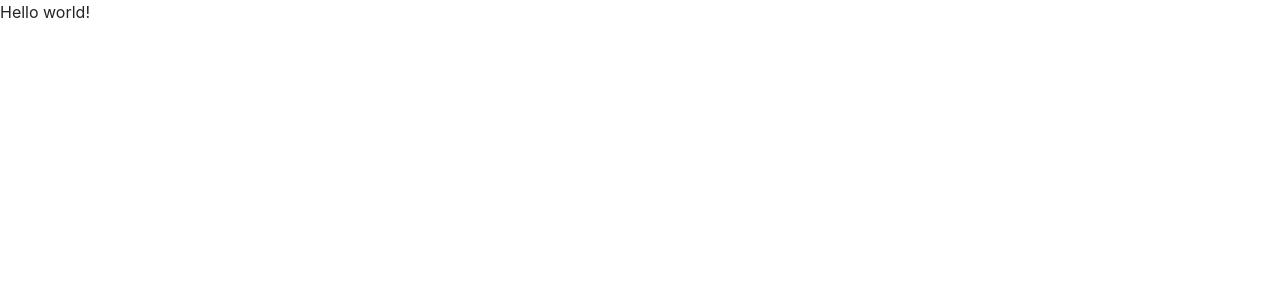
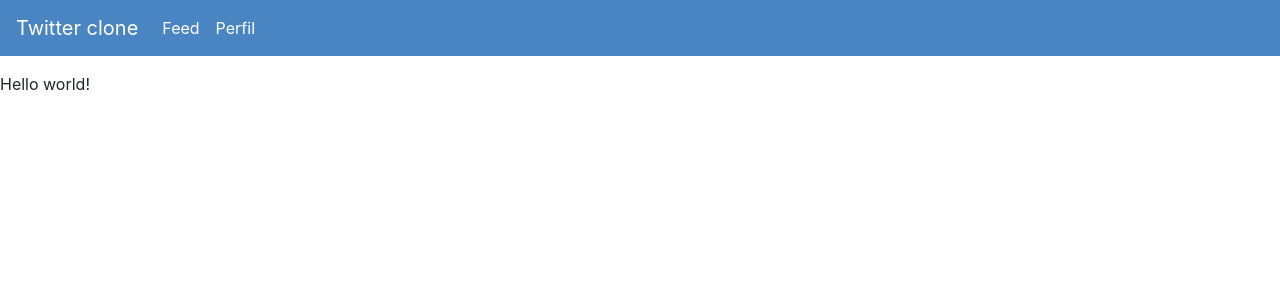
Before and after one commit to davifelix5/twitter-like-app, a React (Create React App) app in the folder templates/frontend/: page / in a window 1280 px wide. Shown: the top 300 px of the page. Built offline with nearby package versions, Linux system fonts and the light colour scheme; the HTML template or start-up script is replaced by a standard one.

Commit message:
Added correct links in the navbar

```diff
--- a/templates/frontend/src/components/Navbar/index.js
+++ b/templates/frontend/src/components/Navbar/index.js
@@ -1,9 +1,11 @@
 import React from 'react'
+
+import { Link } from 'react-router-dom'
 
 export default function Navbar() {
 	return (
 		<nav className="navbar navbar-expand-lg navbar-dark mb-3" style={{ backgroundColor: '#4985c2' }}>
-			<a className="navbar-brand" href="#">Twitter clone</a>
+			<Link to='/' className="navbar-brand" href="#">Twitter clone</Link>
 			<button className="navbar-toggler" type="button" data-toggle="collapse" data-target="#navbarSupportedContent" aria-controls="navbarSupportedContent" aria-expanded="false" aria-label="Toggle navigation">
 				<span className="navbar-toggler-icon"></span>
 			</button>
@@ -11,10 +13,10 @@ export default function Navbar() {
 			<div className="collapse navbar-collapse" id="navbarSupportedContent">
 				<ul className="navbar-nav mr-auto">
 					<li className="nav-item active">
-						<a className="nav-link" href="#">Home</a>
+						<Link to='/feed' className="nav-link" href="#">Feed</Link>
 					</li>
 					<li className="nav-item">
-						<a className="nav-link active" href="#">Perfil</a>
+						<Link to='/profile' className="nav-link active" href="#">Perfil</Link>
 					</li>
 				</ul>
 				{/*
--- a/templates/frontend/src/components/Tweet/index.js
+++ b/templates/frontend/src/components/Tweet/index.js
@@ -16,8 +16,9 @@ export default function ({ tweet, tweets, setTweets, noParent }) {
 			.then(wasLiked => {
 				const newLikes = wasLiked ? tweet.likes + 1 : tweet.likes - 1
 				const newTweets = tweets.map(pub => {
-					if (pub.id === tweet.id) return { ...pub, likes: newLikes }
-					else if (pub.parent && pub.parent.id === tweet.id) {
+					if (pub.id === tweet.id) {
+						return { ...pub, likes: newLikes }
+					} else if (pub.parent && pub.parent.id === tweet.id) {
 						return { ...pub, parent: { ...pub.parent, likes: newLikes } }
 					}
 					return pub
--- a/templates/frontend/src/pages/Home/index.js
+++ b/templates/frontend/src/pages/Home/index.js
@@ -1,7 +1,12 @@
 import React from 'react'
 
+import Navbar from '../../components/Navbar'
+
 export default function Home() {
-    return (
-        <div>Hello world!</div>
-    )
+	return (
+		<>
+			<Navbar />
+			<div>Hello world!</div>
+		</>
+	)
 }
```
